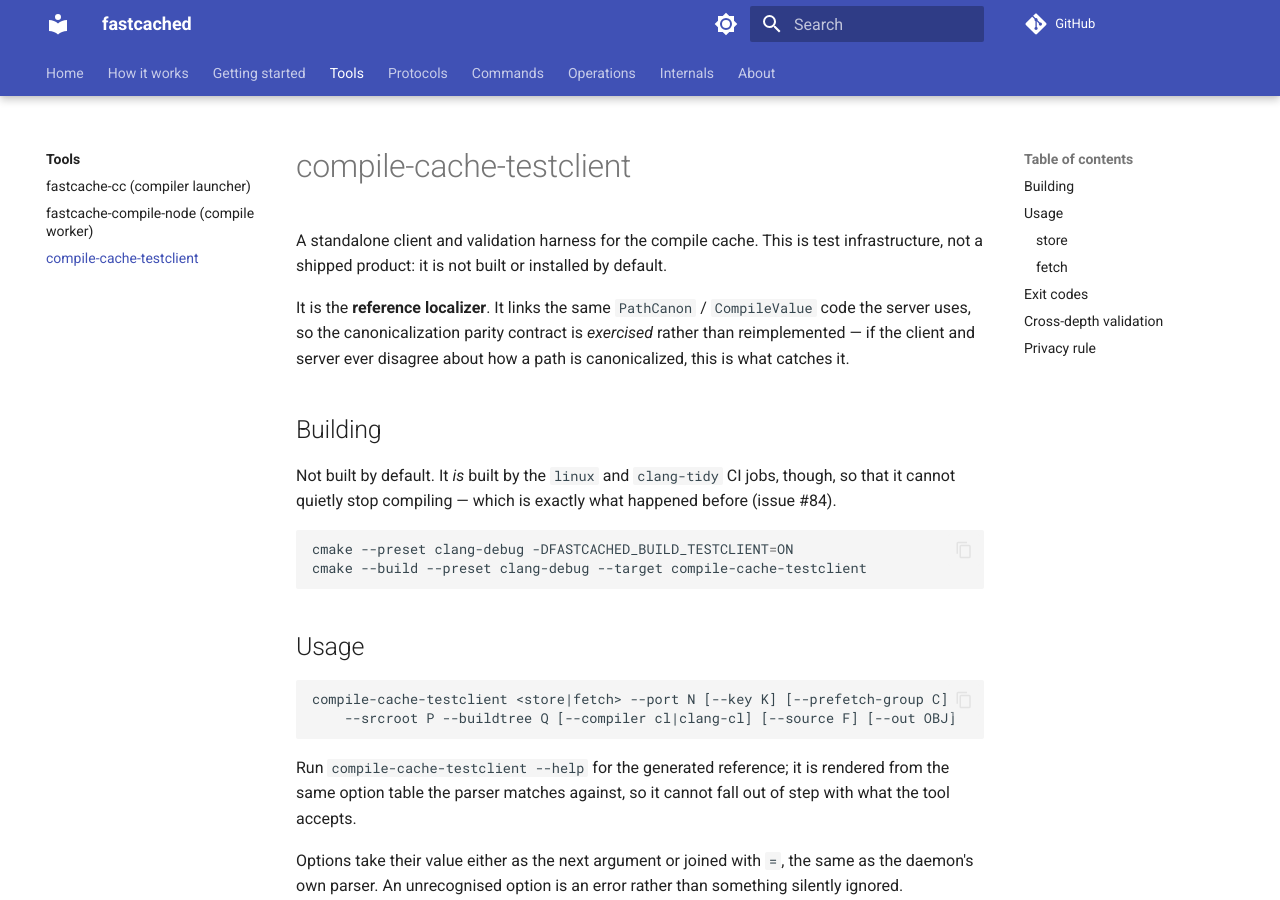
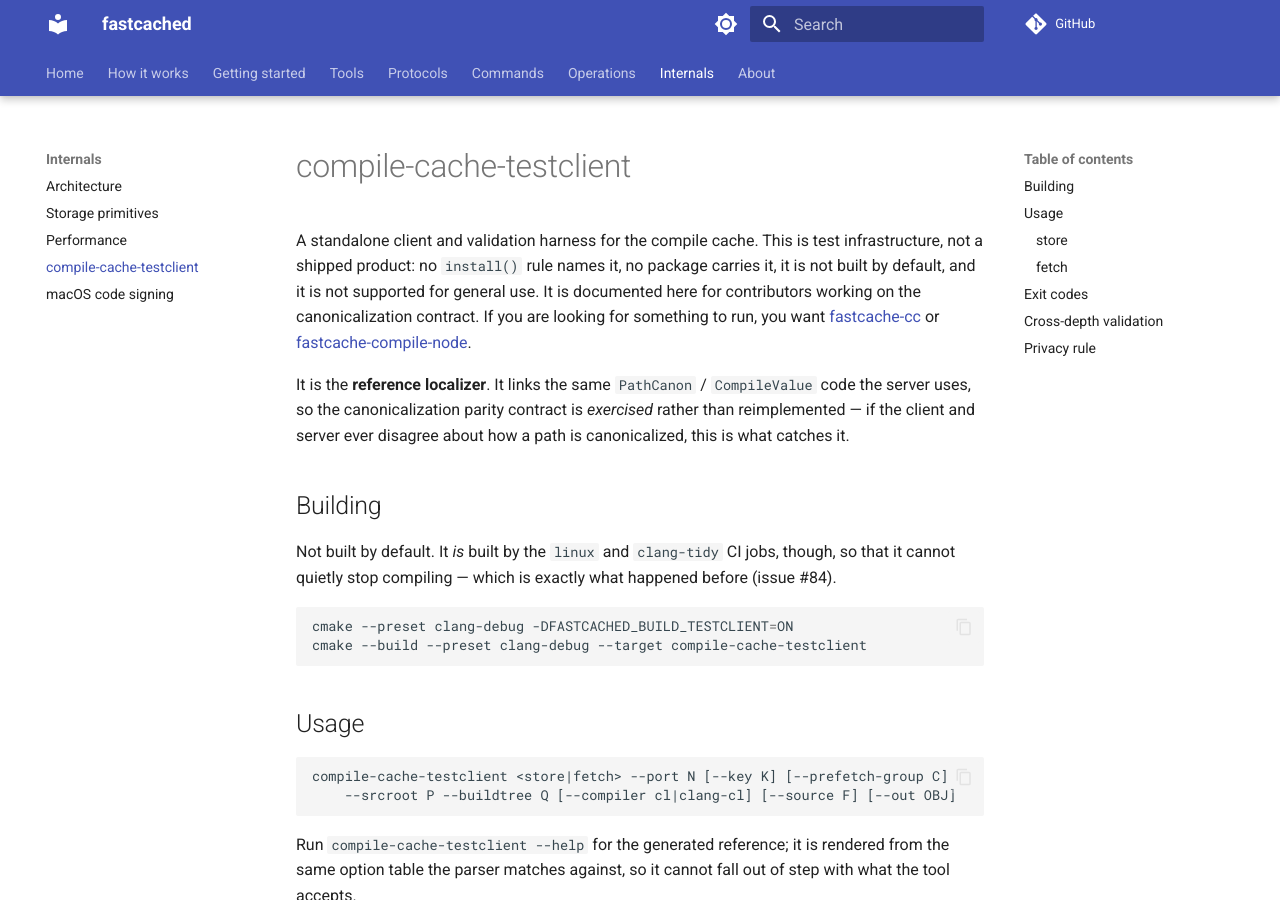
Before and after one commit to LASTRADA-Software/fastcached, an MkDocs documentation site: the page built from docs/internals/compile-cache-testclient.md, in a window 1280 px wide and 900 px high. Built offline with MkDocs 1.6.1 and Material for MkDocs 9.7.7, drawn with Linux system fonts in a browser that asks for light colours; comment, search, counter and statistics services are not loaded.

Commit message:
docs: move compile-cache-testclient out of Tools and into Internals
`compile-cache-testclient` is internal QA infrastructure: no `install()` rule
names it, `FASTCACHED_BUILD_TESTCLIENT` is OFF by default, and no package
carries it. The published site listed it under `Tools` all the same, as the
third peer of `fastcache-cc` and `fastcache-compile-node` -- which is where a
reader looks for something they are meant to run.

Its exact sibling `fastcache-bench` -- same default-OFF gating, same
never-installed status, same built-only-by-CI role -- is already documented
under `Internals`, so this is one target out of step with an existing
precedent rather than a new policy question.

`Tools` now names exactly the installed set, and that is DERIVABLE rather than
eyeballed: the three `install(TARGETS ...)` rules under `src/apps/` name
`fastcached`, `fastcache-cc` and `fastcache-compile-node`, and those are
exactly the three `##` sections the overview carries. The overview's opening
sentence now states that relation, so the fourth internal tool that would
otherwise be added there contradicts a sentence rather than only a
convention. The tool's row in the "Which do I want?" table goes with the
section: its goal is a contributor's, and a row recommending a binary the
page no longer documents is a dangling recommendation.

The moved page's opening says plainly what it is -- not installed, not
supported for general use, documented for contributors working on the
canonicalization contract -- and points a reader who arrived by search at the
two binaries they probably wanted. Nothing else on the page changed.

The old URL 404s deliberately. The project is pre-1.0 with no back-compat
commitment, `mkdocs-redirects` would be a new pinned dependency for a
docs-only convenience, and forwarding a page whose whole problem is that it is
too discoverable works against the change. Site search still finds it at the
new path.

Verified: `mkdocs build --strict` passes, and was shown to REFUSE first -- once
with the old inbound link left in `docs/tools/index.md` ("the target
'tools/compile-cache-testclient.md' is not found among documentation files")
and once with the old nav entry left in `mkdocs.yml` ("a reference to
'tools/compile-cache-testclient.md' is included in the 'nav' configuration,
which is not found"). Both aborted the build with exit 1; a gate nobody has
watched refuse is not a gate.

Closes #1030

Signed-off-by: Christian Parpart <christian@parpart.family>

```diff
--- a/docs/tools/compile-cache-testclient.md
+++ b/docs/internals/compile-cache-testclient.md
@@ -1,7 +1,12 @@
 # compile-cache-testclient
 
 A standalone client and validation harness for the compile cache. This is test
-infrastructure, not a shipped product: it is not built or installed by default.
+infrastructure, not a shipped product: no `install()` rule names it, no package
+carries it, it is not built by default, and it is not supported for general
+use. It is documented here for contributors working on the canonicalization
+contract. If you are looking for something to run, you want
+[fastcache-cc](../tools/fastcache-cc.md) or
+[fastcache-compile-node](../tools/fastcache-compile-node.md).
 
 It is the **reference localizer**. It links the same `PathCanon` /
 `CompileValue` code the server uses, so the canonicalization parity contract is
--- a/mkdocs.yml
+++ b/mkdocs.yml
@@ -112,7 +112,6 @@
     - Overview: tools/index.md
     - fastcache-cc (compiler launcher): tools/fastcache-cc.md
     - fastcache-compile-node (compile worker): tools/fastcache-compile-node.md
-    - compile-cache-testclient: tools/compile-cache-testclient.md
   - Protocols:
     - Overview: protocols/overview.md
     - Coverage matrix: protocols/coverage-matrix.md
@@ -201,6 +200,7 @@
     - Architecture: internals/architecture.md
     - Storage primitives: internals/storage-primitives.md
     - Performance: internals/performance.md
+    - compile-cache-testclient: internals/compile-cache-testclient.md
     - macOS code signing: internals/macos-code-signing.md
   - About:
     - License: about/license.md
```
Also changed, not shown: docs/tools/index.md (+2 -10 lines), src/apps/compile-cache-testclient/README.md (+1 -1 lines).
